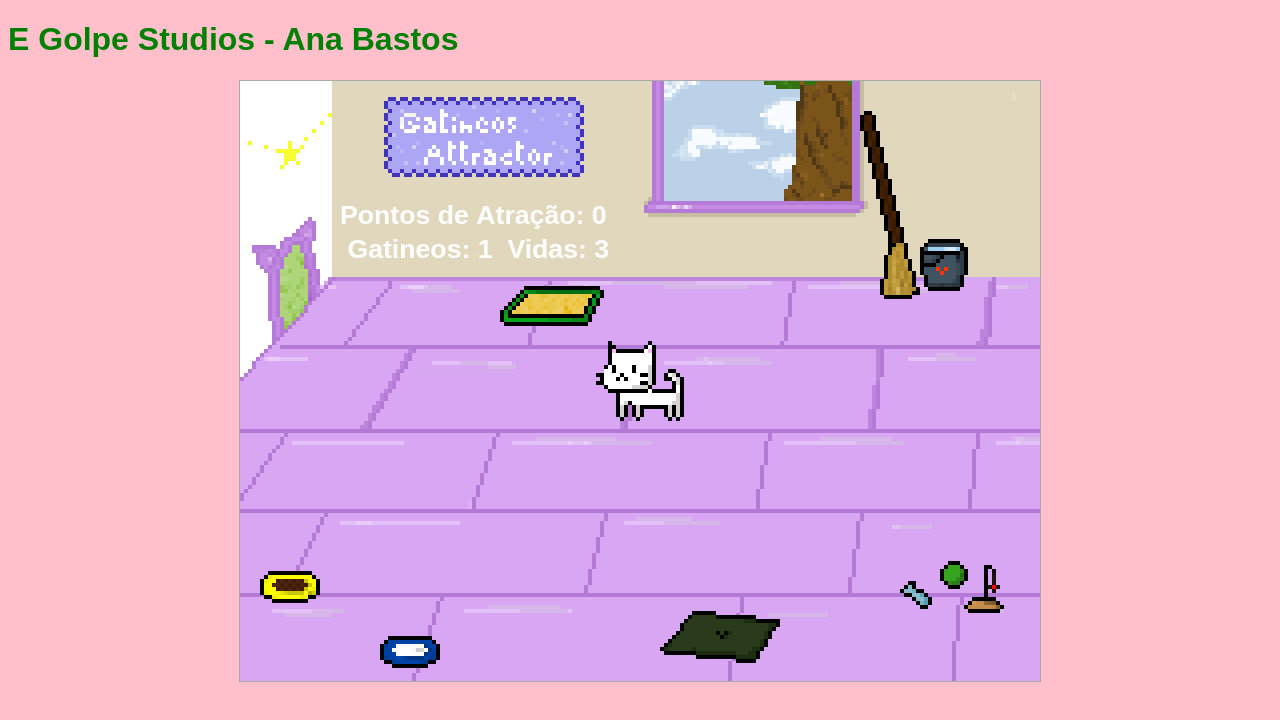
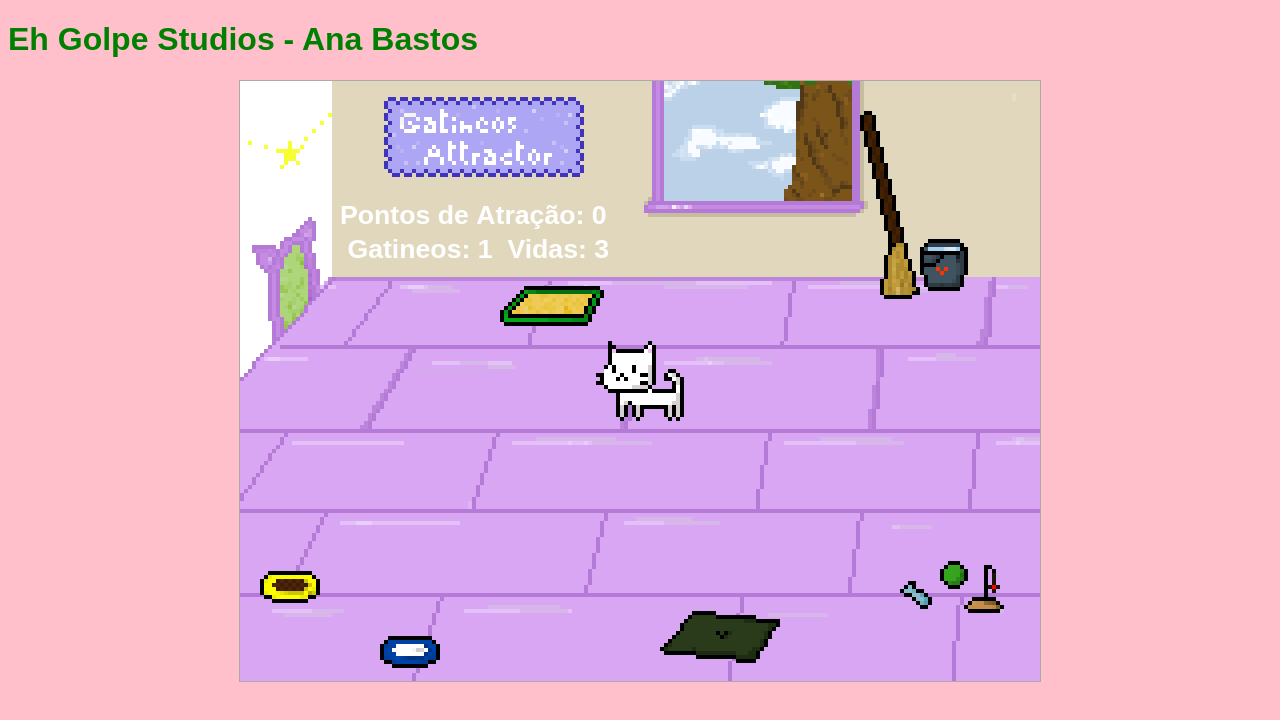
Before and after one commit to anabastos/Gatineos_Attractor_SPJAM_2016, a plain HTML site: page index.html in a window 1280 px wide. Drawn offline with Linux system fonts and the light colour scheme; no server answers; animation ran at ten frames a second.

Commit message:
Adding titlegitk

```diff
--- a/index.html
+++ b/index.html
@@ -2,13 +2,13 @@
 <html>
     <head>
         <meta charset="UTF-8" />
-        <title>hello phaser!</title>
+        <title>*~ Gatineos Attractor ~*</title>
         <script src="js/phaser.min.js"></script>
 
         <link rel="stylesheet" href="style.css" media="screen" title="no title" charset="utf-8">
     </head>
     <body>
-    <h1>E Golpe Studios - Ana Bastos</h1>
+    <h1>Eh Golpe Studios - Ana Bastos</h1>
     <script src="js/main.js"></script>
     </body>
 </html>
```
